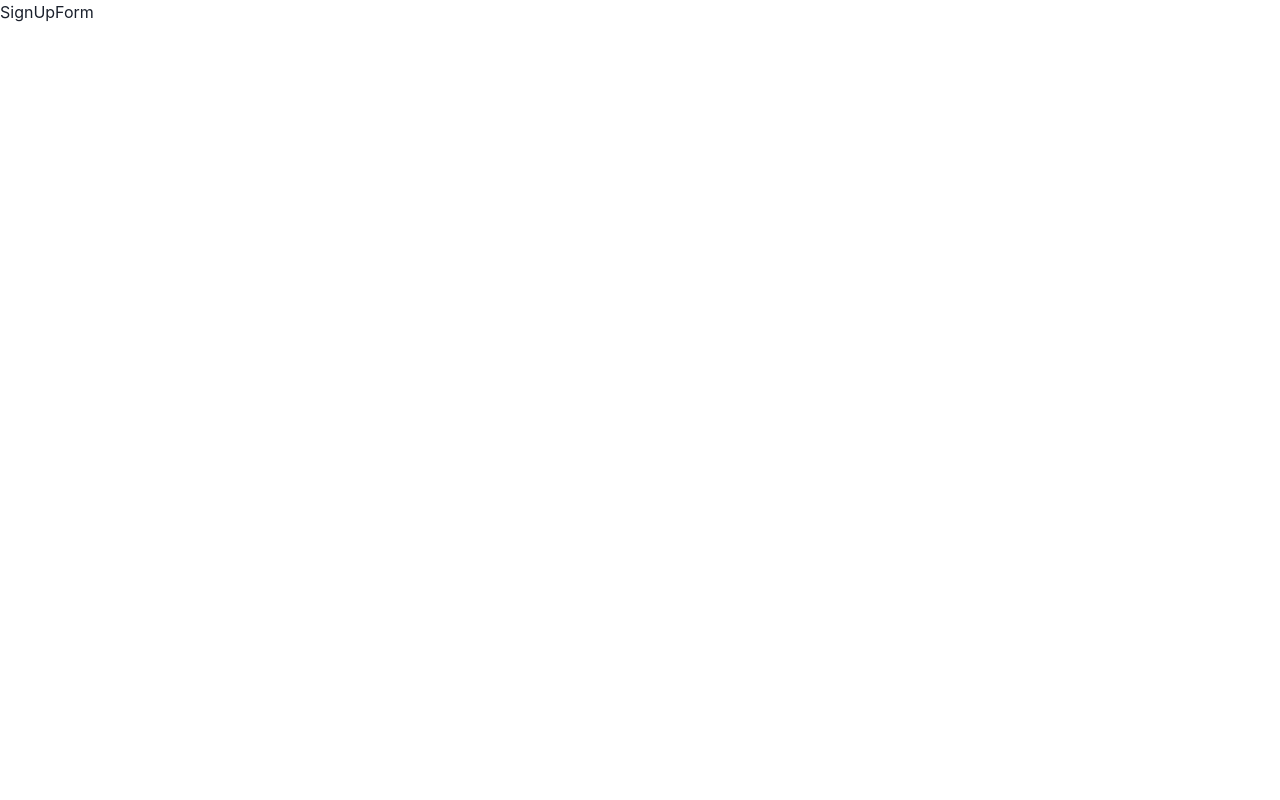
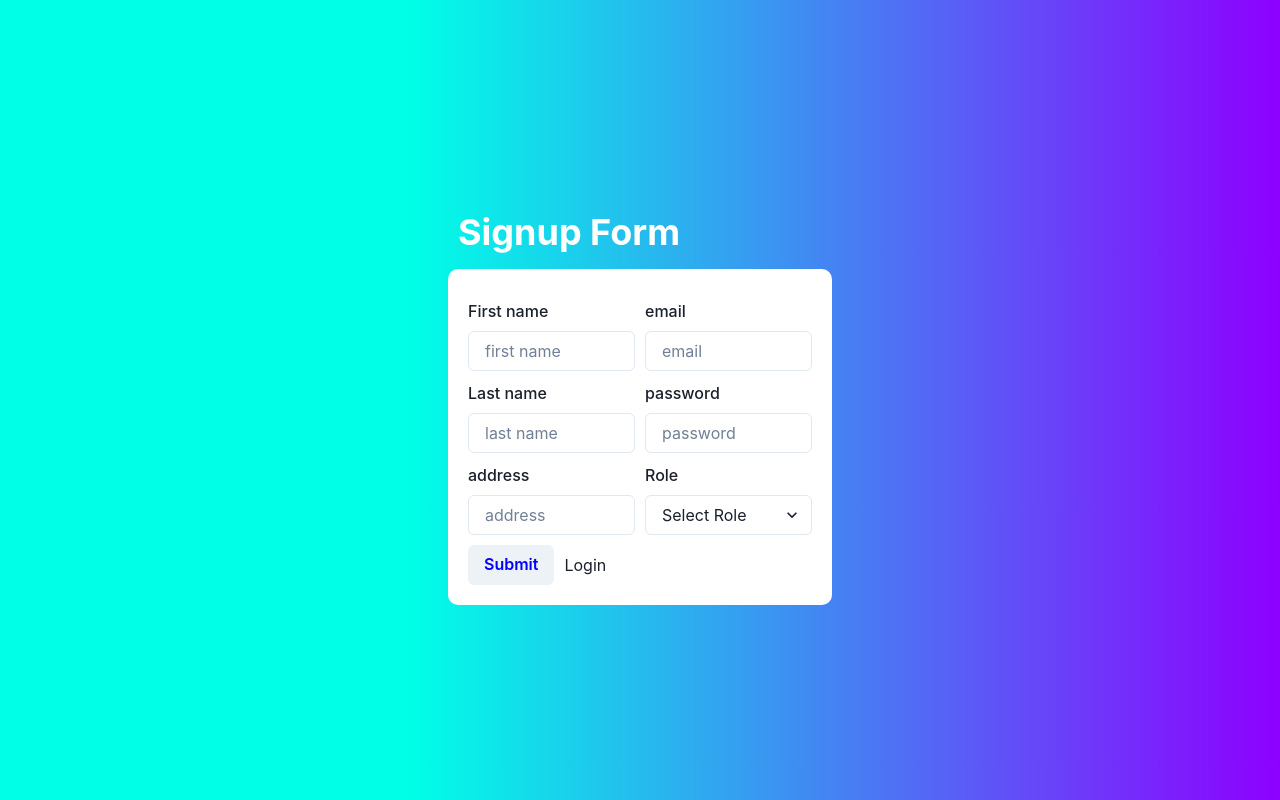
Before and after one commit to mm3906078/bookshelf, a React app in the folder frontend/: page /signup in a window 1280 px wide. Built offline with nearby package versions, Linux system fonts and the light colour scheme; the HTML template or start-up script is replaced by a standard one.

Commit message:
implement UI + validation + reqs for signup

```diff
--- a/frontend/src/components/forms/SignUpForm.tsx
+++ b/frontend/src/components/forms/SignUpForm.tsx
@@ -1,6 +1,182 @@
+import { SubmitHandler, useForm } from "react-hook-form";
+import {
+  FormErrorMessage,
+  FormLabel,
+  FormControl,
+  Input,
+  Button,
+  Link,
+  Box,
+  Text,
+  Select,
+  useToast,
+} from "@chakra-ui/react";
+import { Link as ReactRouterLink } from "react-router-dom";
+import { useMutation } from "@tanstack/react-query";
+import axios from "axios";
+
+type SignupValues = {
+  firstName: string;
+  lastName: string;
+  address: string;
+  email: string;
+  password: string;
+  role: string;
+};
 
 const SignUpForm = () => {
-  return <div>SignUpForm</div>;
+  const toast = useToast();
+  const {
+    handleSubmit,
+    register,
+    formState: { errors },
+    reset,
+  } = useForm<SignupValues>();
+
+  const mutation = useMutation({
+    mutationFn: (values: SignupValues) => {
+      return axios.post("/users/signup", values);
+    },
+    onSuccess: (res) => {
+      toast({
+        title: "User created.",
+        description: `user created with id of ${res.data.user_id}`,
+        status: "success",
+        duration: 5000,
+        isClosable: true,
+      });
+    },
+  });
+
+  const onSubmit: SubmitHandler<SignupValues> = (values) => {
+    mutation.mutate(values);
+    reset();
+  };
+
+  return (
+    <Box
+      height="100vh"
+      display="flex"
+      justifyContent="center"
+      alignItems="center"
+      background="linear-gradient(90deg, rgba(0,255,231,1) 32%, rgba(141,0,255,1) 100%)"
+    >
+      <Box display="flex" flexDirection="column" width="30%">
+        <Text padding="10px" fontWeight="700" fontSize="4xl" color="white">
+          Signup Form
+        </Text>
+        <form
+          style={{
+            borderRadius: "10px",
+            padding: "20px",
+            backgroundColor: "white",
+          }}
+          onSubmit={handleSubmit(onSubmit)}
+        >
+          <Box
+            display="flex"
+            alignItems="center"
+            justifyContent="center"
+            gap="10px"
+          >
+            <Box>
+              <FormControl mt="10px" isInvalid={!!errors.firstName}>
+                <FormLabel htmlFor="firstName">First name</FormLabel>
+                <Input
+                  id="firstName"
+                  placeholder="first name"
+                  {...register("firstName", {
+                    required: "first name is required",
+                  })}
+                />
+                <FormErrorMessage>
+                  {errors.firstName && errors.firstName.message}
+                </FormErrorMessage>
+              </FormControl>
+              <FormControl mt="10px" isInvalid={!!errors.lastName}>
+                <FormLabel htmlFor="lastName">Last name</FormLabel>
+                <Input
+                  id="lastName"
+                  placeholder="last name"
+                  {...register("lastName", {
+                    required: "last name is required",
+                  })}
+                />
+                <FormErrorMessage>
+                  {errors.lastName && errors.lastName.message}
+                </FormErrorMessage>
+              </FormControl>
+              <FormControl mt="10px" isInvalid={!!errors.address}>
+                <FormLabel htmlFor="address">address</FormLabel>
+                <Input
+                  id="address"
+                  placeholder="address"
+                  {...register("address", {
+                    required: "address is required",
+                  })}
+                />
+                <FormErrorMessage>
+                  {errors.address && errors.address.message}
+                </FormErrorMessage>
+              </FormControl>
+            </Box>
+            <Box>
+              <FormControl mt="10px" isInvalid={!!errors.email}>
+                <FormLabel htmlFor="email">email</FormLabel>
+                <Input
+                  id="email"
+                  placeholder="email"
+                  {...register("email", {
+                    required: "email is required",
+                  })}
+                />
+                <FormErrorMessage>
+                  {errors.email && errors.email.message}
+                </FormErrorMessage>
+              </FormControl>
+              <FormControl mt="10px" isInvalid={!!errors.password}>
+                <FormLabel htmlFor="password">password</FormLabel>
+                <Input
+                  id="password"
+                  placeholder="password"
+                  {...register("password", {
+                    required: "password is required",
+                  })}
+                />
+                <FormErrorMessage>
+                  {errors.password && errors.password.message}
+                </FormErrorMessage>
+              </FormControl>
+              <FormControl mt="10px" isInvalid={!!errors.role}>
+                <FormLabel>Role</FormLabel>
+                <Select
+                  {...register("role", {
+                    required: "role is required",
+                  })}
+                  placeholder="Select Role"
+                >
+                  <option value="admin">admin</option>
+                  <option value="user">user</option>
+                </Select>
+                <FormErrorMessage>
+                  {errors.role && errors.role.message}
+                </FormErrorMessage>
+              </FormControl>
+            </Box>
+          </Box>
+
+          <Box display="flex" mt="10px" alignItems="center" gap="10px">
+            <Button color="blue" type="submit">
+              Submit
+            </Button>
+            <Link as={ReactRouterLink} to="/login">
+              Login
+            </Link>
+          </Box>
+        </form>
+      </Box>
+    </Box>
+  );
 };
 
 export default SignUpForm;
```
